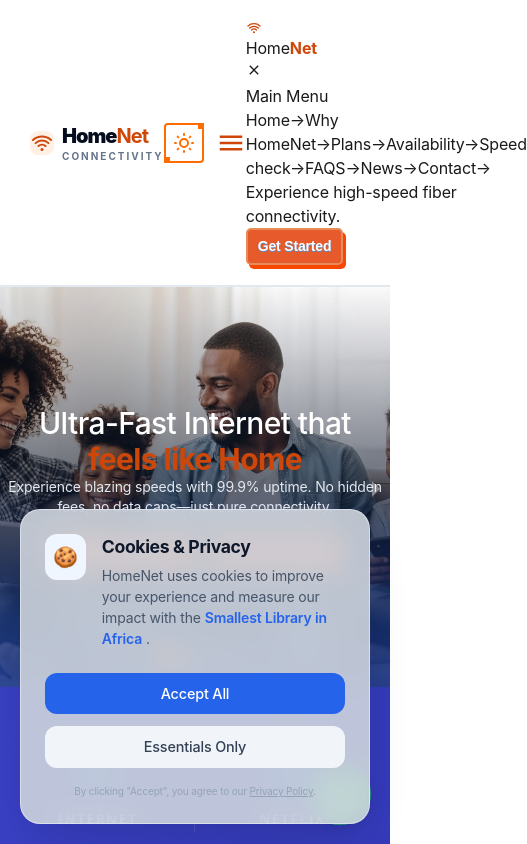
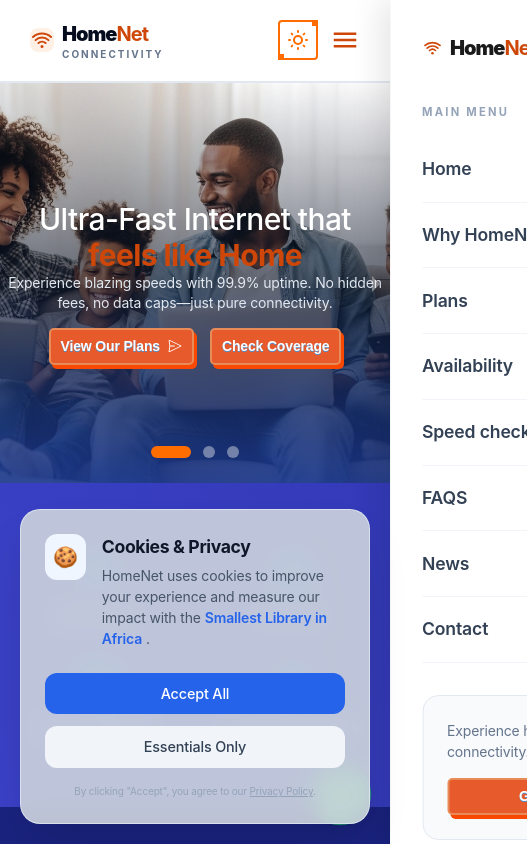
Before and after one commit to wainaina-mwangi/HomeNet, a React (Vite) app: page / in a window 390 px wide. Shown: the top 844 px of the page, 527 px wide, since content can reach past the window. Built offline with nearby package versions, Linux system fonts and the light colour scheme.

Commit message:
Add mobile navigation styles to Navbar.css

```diff
--- a/src/components/Navbar.css
+++ b/src/components/Navbar.css
@@ -42,3 +42,169 @@
 .navbar{
     padding: 20px 30px;
 }
+
+
+/* --- Mobile Navigation Styles --- */
+
+/* The dark background behind the drawer */
+.mobile-overlay {
+  position: fixed;
+  inset: 0;
+  background: rgba(15, 23, 42, 0.4);
+  backdrop-filter: blur(4px);
+  z-index: 60;
+  opacity: 0;
+  pointer-events: none;
+  transition: opacity 0.4s ease;
+}
+
+.mobile-overlay.active {
+  opacity: 1;
+  pointer-events: auto;
+}
+
+/* The actual side drawer */
+.mobile-drawer {
+  position: fixed;
+  top: 0;
+  right: 0;
+  width: 85%;
+  max-width: 360px;
+  height: 100vh;
+  background: #ffffff;
+  z-index: 70;
+  box-shadow: -10px 0 30px rgba(0, 0, 0, 0.1);
+  transform: translateX(100%);
+  transition: transform 0.5s cubic-bezier(0.4, 0, 0.2, 1);
+}
+
+.dark .mobile-drawer {
+  background: #0f172a; /* Slate 900 */
+}
+
+.mobile-drawer.open {
+  transform: translateX(0);
+}
+
+.drawer-content {
+  display: flex;
+  flex-direction: column;
+  height: 100%;
+  padding: 2rem;
+}
+
+/* Header inside drawer */
+.drawer-header {
+  display: flex;
+  justify-content: space-between;
+  align-items: center;
+  margin-bottom: 2.5rem;
+}
+
+.drawer-logo {
+  display: flex;
+  align-items: center;
+  gap: 0.5rem;
+  font-size: 1.25rem;
+  font-weight: 900;
+  letter-spacing: -0.05em;
+}
+
+.close-btn {
+  background: #f1f5f9;
+  border: none;
+  border-radius: 50%;
+  padding: 8px;
+  cursor: pointer;
+  display: flex;
+  color: #64748b;
+}
+
+.dark .close-btn {
+  background: #1e293b;
+  color: #94a3b8;
+}
+
+/* Links Body */
+.menu-label {
+  font-size: 0.7rem;
+  text-transform: uppercase;
+  letter-spacing: 0.2em;
+  font-weight: 700;
+  color: #94a3b8;
+  margin-bottom: 1rem;
+}
+
+.mobile-link {
+  display: flex;
+  justify-content: space-between;
+  align-items: center;
+  padding: 1.2rem 0;
+  font-size: 1.1rem;
+  font-weight: 600;
+  color: #334155;
+  text-decoration: none;
+  border-bottom: 1px solid #f1f5f9;
+  transition: all 0.3s ease;
+}
+
+.dark .mobile-link {
+  color: #e2e8f0;
+  border-bottom: 1px solid #1e293b;
+}
+
+.mobile-link:hover {
+  color: #ff4500; /* brand-orange */
+  padding-left: 8px;
+}
+
+.arrow {
+  opacity: 0;
+  transform: translateX(-10px);
+  transition: all 0.3s ease;
+}
+
+.mobile-link:hover .arrow {
+  opacity: 1;
+  transform: translateX(0);
+}
+
+/* Drawer Footer */
+.drawer-footer {
+  margin-top: auto;
+  padding-top: 2rem;
+}
+
+.promo-box {
+  background: #f8fafc;
+  padding: 1.5rem;
+  border-radius: 1rem;
+  border: 1px solid #e2e8f0;
+}
+
+.dark .promo-box {
+  background: rgba(30, 41, 59, 0.5);
+  border: 1px solid #334155;
+}
+
+.promo-box p {
+  font-size: 0.875rem;
+  color: #64748b;
+  margin-bottom: 1rem;
+}
+
+.cta-button {
+  width: 100%;
+  background: #ff4500; /* brand-orange */
+  color: white;
+  border: none;
+  padding: 0.8rem;
+  border-radius: 0.75rem;
+  font-weight: 700;
+  cursor: pointer;
+  transition: transform 0.2s ease;
+}
+
+.cta-button:active {
+  transform: scale(0.98);
+}
```
